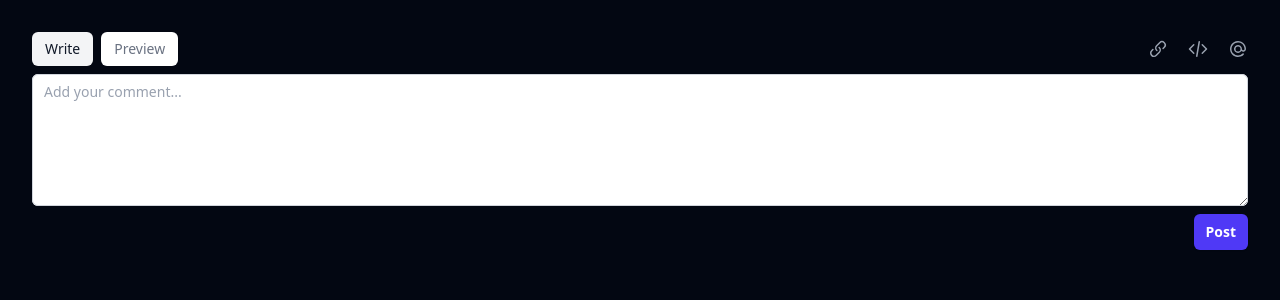
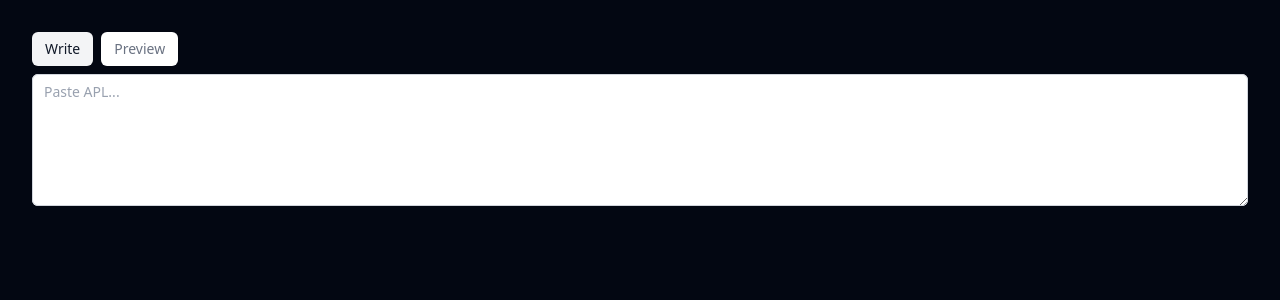
Before and after one commit to Misfosster/wizualizer, a React (Vite) app in the folder web/: page / in a window 1280 px wide. Shown: the top 300 px of the page. Built offline with nearby package versions, Linux system fonts and the light colour scheme.

Commit message:
add React Flow canvas + switch to Radix + APL persistence
adds canvas preview, persist APL input with 300ms debounce, and switches to Radix so we don't repeatedly run npm install for components

```diff
--- a/web/package.json
+++ b/web/package.json
@@ -10,9 +10,9 @@
     "preview": "vite preview"
   },
   "dependencies": {
-    "@headlessui/react": "^2.2.9",
-    "@heroicons/react": "^2.2.0",
+    "@radix-ui/react-tabs": "^1.1.13",
     "@tailwindcss/vite": "^4.1.18",
+    "@xyflow/react": "^12.10.0",
     "eslint-plugin-react-x": "^2.7.2",
     "react": "^19.2.0",
     "react-dom": "^19.2.0",
--- a/web/src/components/apl-input.tsx
+++ b/web/src/components/apl-input.tsx
@@ -1,58 +1,47 @@
 import "@styles/tailwind.css";
-import { Tab, TabGroup, TabList, TabPanel, TabPanels } from "@headlessui/react";
-import {
-  AtSymbolIcon,
-  CodeBracketIcon,
-  LinkIcon,
-} from "@heroicons/react/20/solid";
+import { useEffect, useState } from "react";
+import * as Tabs from "@radix-ui/react-tabs";
+import Canvas from "@components/canvas";
+
+const APL_STORAGE_KEY = "logiccraft.aplText";
+const APL_STORAGE_DEBOUNCE_MS = 300;
 
 function AplInput() {
+  const [aplText, setAplText] = useState(() => {
+    if (typeof window === "undefined") {
+      return "";
+    }
+    return window.localStorage.getItem(APL_STORAGE_KEY) ?? "";
+  });
+
+  useEffect(() => {
+    const timeoutId = window.setTimeout(() => {
+      window.localStorage.setItem(APL_STORAGE_KEY, aplText);
+    }, APL_STORAGE_DEBOUNCE_MS);
+
+    return () => window.clearTimeout(timeoutId);
+  }, [aplText]);
+
   return (
-    <form action="#">
-      <TabGroup>
-        <div className="group flex items-center">
-          <TabList className="flex gap-2">
-            <Tab className="rounded-md border border-transparent bg-white px-3 py-1.5 text-sm font-medium text-gray-500 hover:bg-gray-100 hover:text-gray-900 data-selected:bg-gray-100 data-selected:text-gray-900 data-selected:hover:bg-gray-200 dark:bg-gray-900 dark:text-gray-400 dark:hover:bg-white/10 dark:hover:text-white dark:data-selected:bg-white/10 dark:data-selected:text-white dark:data-selected:hover:bg-white/10">
+    <Tabs.Root defaultValue="write">
+      <div className="flex items-center">
+        <Tabs.List className="flex gap-2">
+          <Tabs.Trigger
+            value="write"
+            className="rounded-md border border-transparent bg-white px-3 py-1.5 text-sm font-medium text-gray-500 hover:bg-gray-100 hover:text-gray-900 data-[state=active]:bg-gray-100 data-[state=active]:text-gray-900 data-[state=active]:hover:bg-gray-200 dark:bg-gray-900 dark:text-gray-400 dark:hover:bg-white/10 dark:hover:text-white dark:data-[state=active]:bg-white/10 dark:data-[state=active]:text-white dark:data-[state=active]:hover:bg-white/10"
+          >
             Write
-            </Tab>
-            <Tab className="rounded-md border border-transparent bg-white px-3 py-1.5 text-sm font-medium text-gray-500 hover:bg-gray-100 hover:text-gray-900 data-selected:bg-gray-100 data-selected:text-gray-900 data-selected:hover:bg-gray-200 dark:bg-gray-900 dark:text-gray-400 dark:hover:bg-white/10 dark:hover:text-white dark:data-selected:bg-white/10 dark:data-selected:text-white dark:data-selected:hover:bg-white/10">
+          </Tabs.Trigger>
+          <Tabs.Trigger
+            value="preview"
+            className="rounded-md border border-transparent bg-white px-3 py-1.5 text-sm font-medium text-gray-500 hover:bg-gray-100 hover:text-gray-900 data-[state=active]:bg-gray-100 data-[state=active]:text-gray-900 data-[state=active]:hover:bg-gray-200 dark:bg-gray-900 dark:text-gray-400 dark:hover:bg-white/10 dark:hover:text-white dark:data-[state=active]:bg-white/10 dark:data-[state=active]:text-white dark:data-[state=active]:hover:bg-white/10"
+          >
             Preview
-            </Tab>
-          </TabList>
-
-          {/* These buttons are here simply as examples and don't actually do anything. */}
-          <div className="ml-auto hidden items-center space-x-5 group-has-[*:first-child[aria-selected='true']]:flex">
-            <div className="flex items-center">
-              <button
-                type="button"
-                className="-m-2.5 inline-flex size-10 items-center justify-center rounded-full text-gray-400 hover:text-gray-500 dark:text-gray-500 dark:hover:text-white"
-              >
-                <span className="sr-only">Insert link</span>
-                <LinkIcon aria-hidden="true" className="size-5" />
-              </button>
+          </Tabs.Trigger>
+        </Tabs.List>
       </div>
-            <div className="flex items-center">
-              <button
-                type="button"
-                className="-m-2.5 inline-flex size-10 items-center justify-center rounded-full text-gray-400 hover:text-gray-500 dark:text-gray-500 dark:hover:text-white"
-              >
-                <span className="sr-only">Insert code</span>
-                <CodeBracketIcon aria-hidden="true" className="size-5" />
-              </button>
-            </div>
-            <div className="flex items-center">
-              <button
-                type="button"
-                className="-m-2.5 inline-flex size-10 items-center justify-center rounded-full text-gray-400 hover:text-gray-500 dark:text-gray-500 dark:hover:text-white"
-              >
-                <span className="sr-only">Mention someone</span>
-                <AtSymbolIcon aria-hidden="true" className="size-5" />
-              </button>
-            </div>
-          </div>
-        </div>
-        <TabPanels className="mt-2">
-          <TabPanel className="-m-0.5 rounded-lg p-0.5">
+      <div className="mt-2">
+        <Tabs.Content value="write" className="-m-0.5 rounded-lg p-0.5">
           <label htmlFor="comment" className="sr-only">
             Comment
           </label>
@@ -61,30 +50,22 @@ function AplInput() {
               id="comment"
               name="comment"
               rows={5}
-                placeholder="Add your comment..."
+              placeholder="Paste APL..."
               className="block w-full rounded-md bg-white px-3 py-1.5 text-base text-gray-900 outline-1 -outline-offset-1 outline-gray-300 placeholder:text-gray-400 focus:outline-2 focus:-outline-offset-2 focus:outline-indigo-600 sm:text-sm/6 dark:bg-white/5 dark:text-white dark:outline-white/10 dark:placeholder:text-gray-500 dark:focus:outline-indigo-500"
-                defaultValue={""}
+              value={aplText}
+              onChange={(event) => setAplText(event.target.value)}
             />
           </div>
-          </TabPanel>
-          <TabPanel className="-m-0.5 rounded-lg p-0.5">
+        </Tabs.Content>
+        <Tabs.Content value="preview" className="-m-0.5 rounded-lg p-0.5">
           <div className="border-b border-gray-200 dark:border-white/10">
-              <div className="mx-px mt-px px-3 pt-2 pb-12 text-sm text-gray-800 dark:text-gray-300">
-                Preview content will render here.
+          <div className="h-[60vh] w-full rounded-md border border-gray-200 dark:border-white/10">
+           <Canvas />
         </div>
           </div>
-          </TabPanel>
-        </TabPanels>
-      </TabGroup>
-      <div className="mt-2 flex justify-end">
-        <button
-          type="submit"
-          className="inline-flex items-center rounded-md bg-indigo-600 px-3 py-2 text-sm font-semibold text-white shadow-xs hover:bg-indigo-500 focus-visible:outline-2 focus-visible:outline-offset-2 focus-visible:outline-indigo-600 dark:bg-indigo-500 dark:shadow-none dark:hover:bg-indigo-400 dark:focus-visible:outline-indigo-500"
-        >
-          Post
-        </button>
+        </Tabs.Content>
       </div>
-    </form>
+    </Tabs.Root>
   );
 }
 
--- /dev/null
+++ b/web/src/components/canvas.tsx
@@ -0,0 +1,43 @@
+import { useState, useCallback } from 'react';
+import { ReactFlow, applyNodeChanges, applyEdgeChanges, addEdge } from "@xyflow/react";
+import type { Node, Edge, OnNodesChange, OnEdgesChange, OnConnect } from "@xyflow/react";
+
+import '@xyflow/react/dist/style.css';
+
+const initialNodes = [
+  { id: 'n1', position: { x: 0, y: 0 }, data: { label: 'Node 1' } },
+  { id: 'n2', position: { x: 0, y: 100 }, data: { label: 'Node 2' } },
+];
+const initialEdges = [{ id: 'n1-n2', source: 'n1', target: 'n2' }];
+
+export default function Canvas() {
+  const [nodes, setNodes] = useState<Node[]>(initialNodes);
+  const [edges, setEdges] = useState<Edge[]>(initialEdges);
+
+  const onNodesChange: OnNodesChange = useCallback(
+    (changes) => setNodes((nodesSnapshot) => applyNodeChanges(changes, nodesSnapshot)),
+    [],
+  );
+  const onEdgesChange: OnEdgesChange = useCallback(
+    (changes) => setEdges((edgesSnapshot) => applyEdgeChanges(changes, edgesSnapshot)),
+    [],
+  );
+  const onConnect: OnConnect = useCallback(
+    (params) => setEdges((edgesSnapshot) => addEdge(params, edgesSnapshot)),
+    [],
+  );
+
+  return (
+    <div className="h-full w-full min-h-[300px] bg-white text-gray-900">
+      <ReactFlow
+        style={{ width: "100%", height: "100%" }}
+        nodes={nodes}
+        edges={edges}
+        onNodesChange={onNodesChange}
+        onEdgesChange={onEdgesChange}
+        onConnect={onConnect}
+        fitView
+      />
+    </div>
+  );
+}
```
Also changed, not shown: 1 other file (tests, documents, lock files or other folders). Lines whose indentation alone changed are shown as unchanged.
